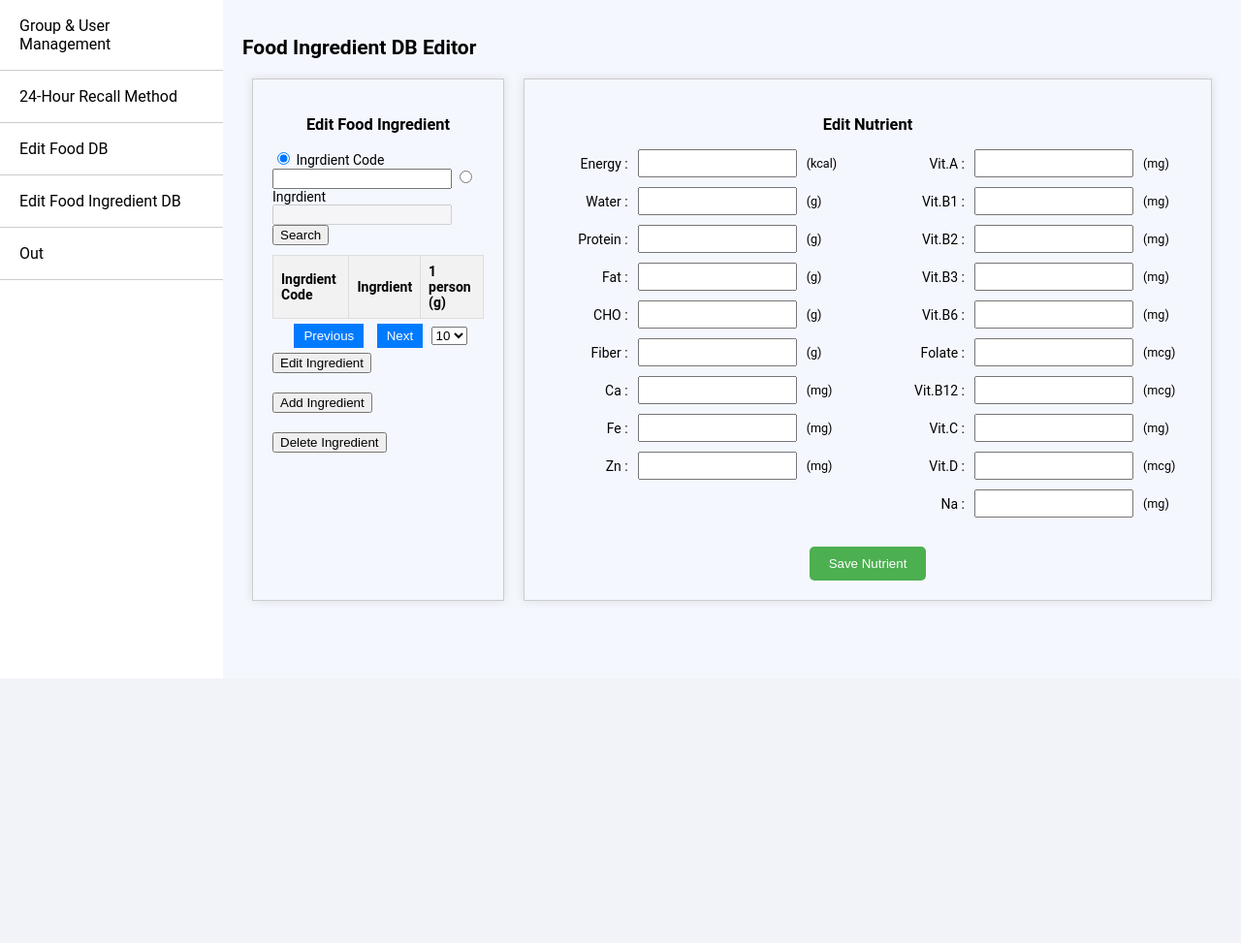
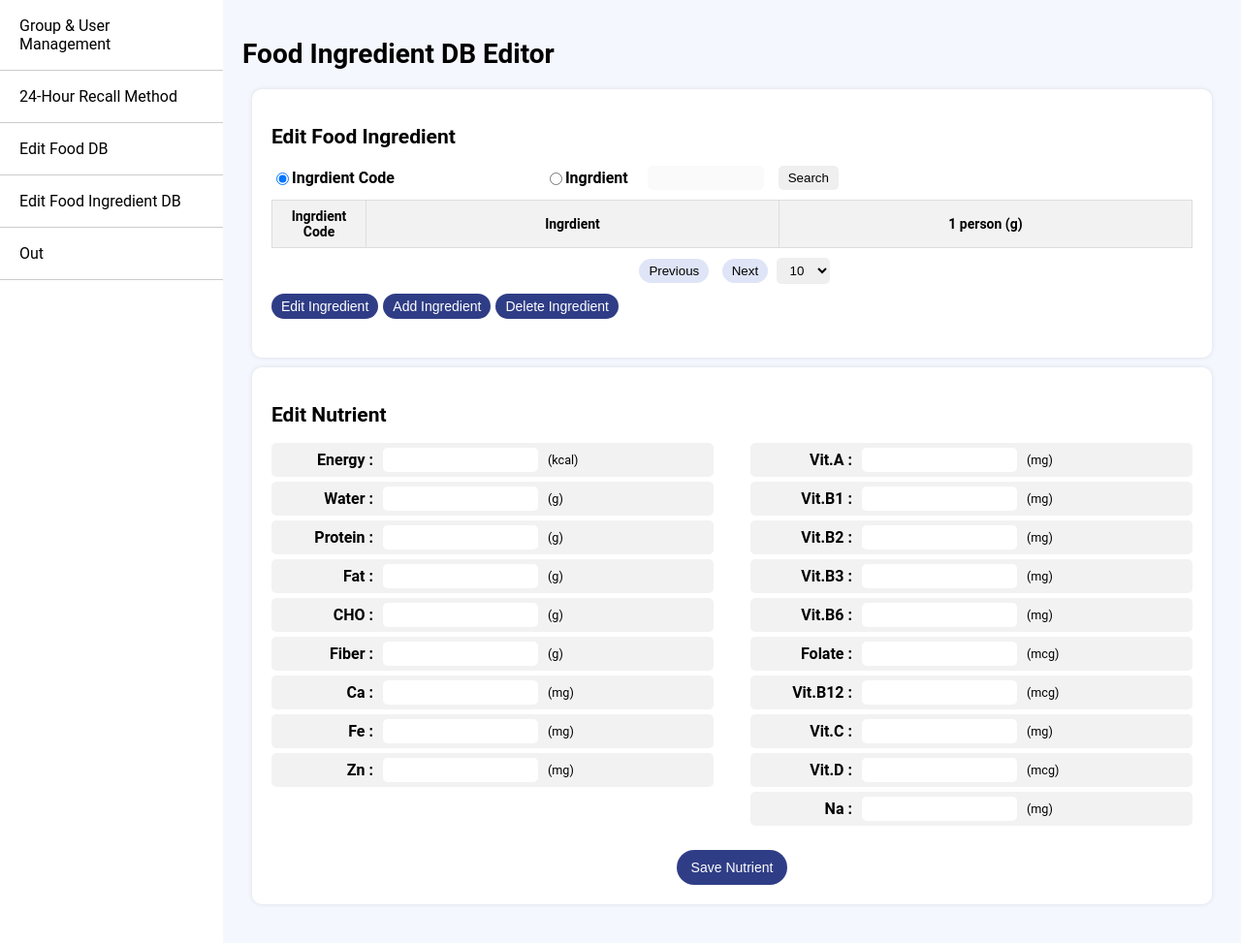
Before and after one commit to Park-HyeonJi/CambodiaNAS, a Flask app: page /db-nutri in a window 1280 px wide. Shown: the part 100-1073 px from the top of the page at 97% size. Before the commit the page ends 800 px from the top, so only its background shows below. Run offline with Flask 3, Linux system fonts and the light colour scheme; a user stored in the database is signed in; lists and menus that the app fills with data are empty.

Commit message:
food, ingredient DB css 수정 완료

```diff
--- a/static/db_nutri.css
+++ b/static/db_nutri.css
@@ -1,25 +1,15 @@
-.form-group {
-    margin: 10px 0;
+button, select, input
+{
+    padding: 5px 10px;
+    border: none;
+    border-radius: 5px;
+    cursor: pointer;
 }
 
-.search-container {
-    display: flex;
-    flex-wrap: wrap;
-    justify-content: space-between;
-    align-items: center;
-    margin: 20px 0;
-    padding: 20px;
-    border: 1px solid #ccc;
-    box-shadow: 0 0 10px rgba(0, 0, 0, 0.1);
-}
-
-.search-container .form-group,
-.search-container button {
-    margin-right: 10px;
-}
-
-.search-container button {
-    margin-top: 20px;
+label {
+    font-size: 16px;
+    font-weight: bold;
+    margin-right: 5px;
 }
 
 /* Main content styling */
@@ -29,36 +19,56 @@
 
 .section-container {
     display: flex;
-    justify-content: space-between;
-    width: 100%;
+    flex-direction: row;
+    flex-wrap: wrap;
+    gap: 10px;
+    margin-bottom: 20px;
 }
 
 .section {
     flex: 1;
     margin: 0 10px;
-    border: 1px solid #ccc;
+    background-color: white;
+    border: none;
+    border-radius: 10px;
     padding: 20px;
-    box-shadow: 0 0 10px rgba(0, 0, 0, 0.1);
+    box-shadow: 0 0 5px rgba(0, 0, 0, 0.1);
 }
 
-.section h3 {
+.search-options {
+    display: flex;
+    align-items: center;
+    gap: 15px;
+    margin-bottom: 10px;
+}
+
+.search-options label {
+    display: flex;
+    align-items: center;
+}
+
+.search-options input[type="text"] {
+    width: 100px;
+}
+
+.food-table {
+    width: 100%;
+    border-collapse: collapse;
+    table-layout: fixed; /* 테이블 레이아웃을 고정 */
+}
+
+.food-table th, .food-table td {
+    border: 1px solid #ddd;
+    padding: 8px;
     text-align: center;
 }
 
-table {
-    width: 100%;
-    border-collapse: collapse;
-    margin-top: 10px;
+.food-table th:first-child, .food-table td:first-child {
+    width: 80px; /* Food Code 열의 너비를 80px로 설정 */
 }
 
-table, th, td {
-    border: 1px solid #ddd;
-    padding: 8px;
-}
-
-th {
+.food-table th {
     background-color: #f2f2f2;
-    text-align: left;
 }
 
 td {
@@ -88,7 +98,10 @@ td {
 .form-row {
     display: flex;
     align-items: center;
-    margin-bottom: 10px;
+    margin-bottom: 5px;
+    background-color: #f2f2f2; /* 배경색 추가 */
+    padding: 5px; /* 내부 여백 추가 */
+    border-radius: 5px; /* 테두리 둥글게 설정 */
 }
 
 .form-row label {
@@ -118,37 +131,30 @@ td {
 }
 
 #addNutrientBtn {
-    padding: 10px 20px;
-    background-color: #4CAF50;
+    padding: 10px 15px;
+    background-color: #2F3D86;
     color: white;
-    border: none;
-    border-radius: 5px;
-    cursor: pointer;
-}
-
-#addNutrientBtn:hover {
-    background-color: #45a049;
+    border-radius: 30px;
+    font-size: 14px;
 }
 
 .pagination {
-    margin-top: 5px;
-    margin-bottom: 5px;
+    margin-top: 10px;
     text-align: center;
 }
 
 .pagination button {
-    background-color: #007bff;
     margin: 0 5px;
     padding: 5px 10px;
-    border: none;
-    color: white;
+    border-radius: 15px;
+    background-color: #4464cd2b;
     cursor: pointer;
 }
 
 .pagination button.active {
-    background-color: #0056b3;
+    background-color: #2F3D86;
+    color: white;
 }
-;
 
 .button-group {
     display: flex;
@@ -156,9 +162,21 @@ td {
     flex-wrap: wrap;
     position: relative; /* 상대 위치 설정 */
 }
+
 .button-group button {
     margin-right: 5px; /* 오른쪽 여백 추가 */
     margin-bottom: 20px;
+    background-color: #2F3D86;
+    color: white;
+    border-radius: 30px;
+    font-size: 14px;
+}
+
+.button-group button:disabled {
+    background-color: #ccc; /* 비활성화된 버튼 배경색 */
+    color: #666; /* 비활성화된 버튼 텍스트 색 */
+    cursor: not-allowed; /* 마우스 커서를 'not-allowed'로 변경 */
+    opacity: 0.7; /* 버튼을 반투명하게 */
 }
 
 .button-group button:last-child {
@@ -171,6 +189,6 @@ td {
     margin-right: 10px; /* 오른쪽 여백 추가 */
 }
 
-footer {
-    display: none; /* footer 숨기기 */
+.selected {
+    background-color: lightgray;
 }
--- a/templates/db_food.html
+++ b/templates/db_food.html
@@ -9,12 +9,12 @@
     <link rel="stylesheet" href="{{ url_for('static', filename='db_food.css') }}">
 </head>
 <body>
-    <h2>Food DB Editor</h2>
+    <h1>Food DB Editor</h1>
     <div class="main-content">
         <div class="section-container">
             <!-- Food List -->
             <div class="section">
-                <h3>Search & Edit Food</h3>
+                <h2>Search & Edit Food</h2>
                 <div class="search-options">
                     <label>
                         <input type="radio" name="searchType" value="code" onclick="toggleInputFields()">
@@ -59,7 +59,7 @@
 
             <!-- Food Ingredient -->
             <div class="section">
-                <h3>Edit Food Ingredient</h3>
+                <h2>Edit Food Ingredient</h2>
                 <div class="search-options">
                     <label>
                         <input type="radio" name="ingredientSearchType" value="ingredientCode" onclick="toggleIngredientInputFields()">
--- a/templates/db_nutri.html
+++ b/templates/db_nutri.html
@@ -9,12 +9,12 @@
     <link rel="stylesheet" href="{{ url_for('static', filename='db_nutri.css') }}">
 </head>
 <body>
-    <h2>Food Ingredient DB Editor</h2>
+    <h1>Food Ingredient DB Editor</h1>
     <div class="main-content">
         <div class="section-container">
             <!-- Food Ingredient -->
             <div class="section">
-                <h3>Edit Food Ingredient</h3>
+                <h2>Edit Food Ingredient</h2>
                 <div class="search-options">
                     <label>
                         <input type="radio" name="ingredientSearchType" value="ingredientCode" checked onclick="toggleIngredientInputFields()">
@@ -57,7 +57,7 @@
             </div>
             <!-- Food Nutrient-->
             <div class ="section">
-                <h3>Edit Nutrient</h3>
+                <h2>Edit Nutrient</h2>
                 <form id="nutrientForm">
                     <div class="column-container-wrapper">
                     <div class="column-container">
```
Also changed, not shown: static/db_food.css (+64 -42 lines), 1 other file.
